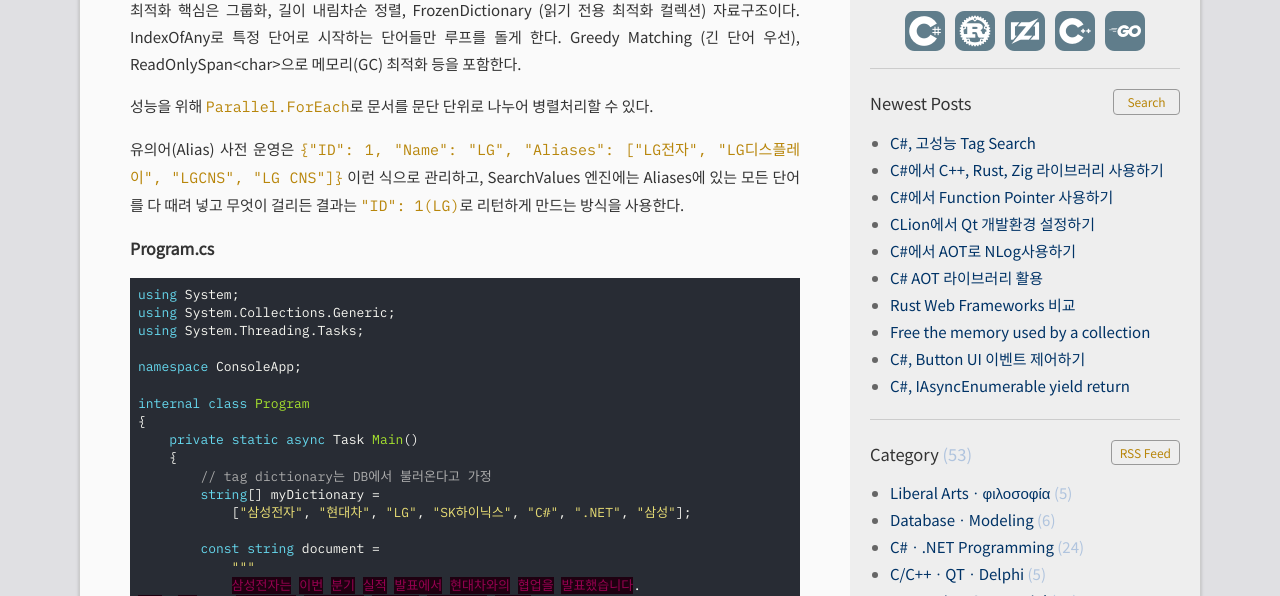
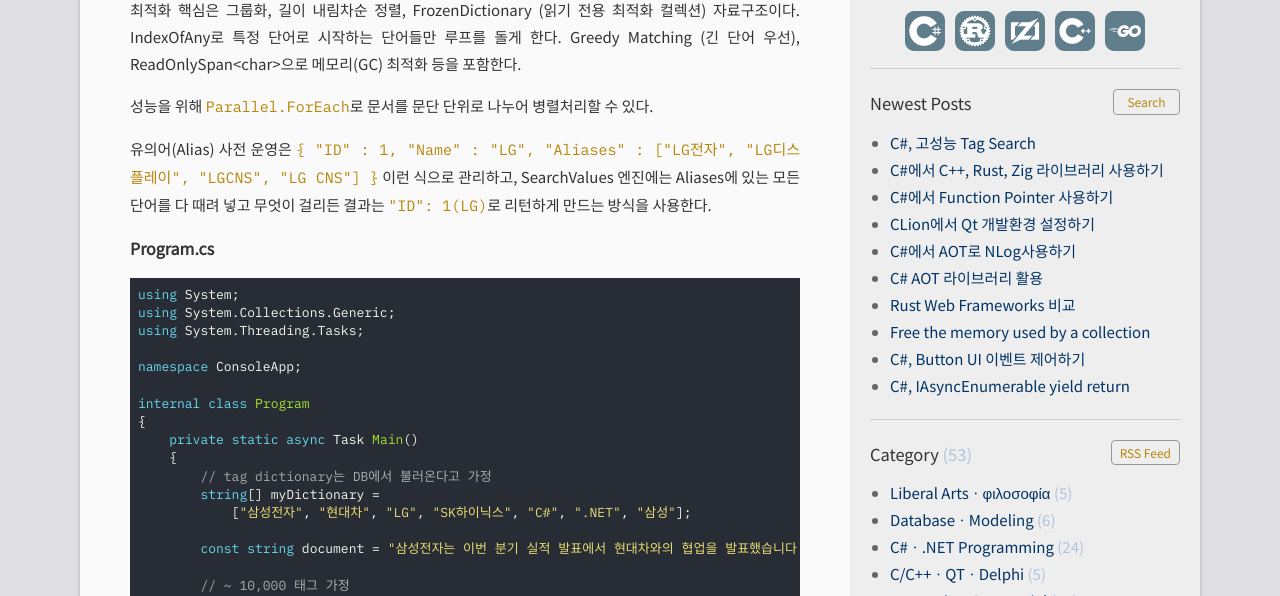
Before and after one commit to DebugJO/rustlang, a Jekyll site: the page built from _posts/2026-04-11-2.md, in a window 1280 px wide and 900 px high, cut to the strip 304-900 px from the top of the window. Built offline with Jekyll 4.4.1, drawn with Linux system fonts in a browser that asks for light colours; some of the changed text lies outside the part shown.

Commit message:
C#, 고성능 Tag Search

```diff
--- a/_posts/2026-04-11-2.md
+++ b/_posts/2026-04-11-2.md
@@ -10,7 +10,7 @@
 
 성능을 위해 `Parallel.ForEach`로 문서를 문단 단위로 나누어 병렬처리할 수 있다.
 
-유의어(Alias) 사전 운영은 `{"ID": 1, "Name": "LG", "Aliases": ["LG전자", "LG디스플레이", "LGCNS", "LG CNS"]}` 이런 식으로 관리하고, SearchValues 엔진에는 Aliases에 있는 모든 단어를 다 때려 넣고 무엇이 걸리든 결과는 `"ID": 1(LG)`로 리턴하게 만드는 방식을 사용한다.
+유의어(Alias) 사전 운영은 `{ "ID" : 1, "Name" : "LG", "Aliases" : ["LG전자", "LG디스플레이", "LGCNS", "LG CNS"] }` 이런 식으로 관리하고, SearchValues 엔진에는 Aliases에 있는 모든 단어를 다 때려 넣고 무엇이 걸리든 결과는 `"ID": 1(LG)`로 리턴하게 만드는 방식을 사용한다.
 
 ###### Program.cs
 
@@ -29,12 +29,7 @@
         string[] myDictionary =
             ["삼성전자", "현대차", "LG", "SK하이닉스", "C#", ".NET", "삼성"];
 
-        const string document =
-            """
-            삼성전자는 이번 분기 실적 발표에서 현대차와의 협업을 발표했습니다.
-또한 C#과 NET 환경에서의 소프트웨어 최적화가 중요해지고 있으며,
-            SK하이닉스의 반도체 기술도 언급되었습니다.
-            """;
+        const string document = "삼성전자는 이번 분기 실적 발표에서 현대차와의 협업을 발표했습니다. 또한 C#과 NET 환경에서의 소프트웨어 최적화가 중요해지고 있으며, SK하이닉스의 반도체 기술도 언급되었습니다.";
 
         // ~ 10,000 태그 가정
         TagProcessor tagProcessor = new(myDictionary);
```
